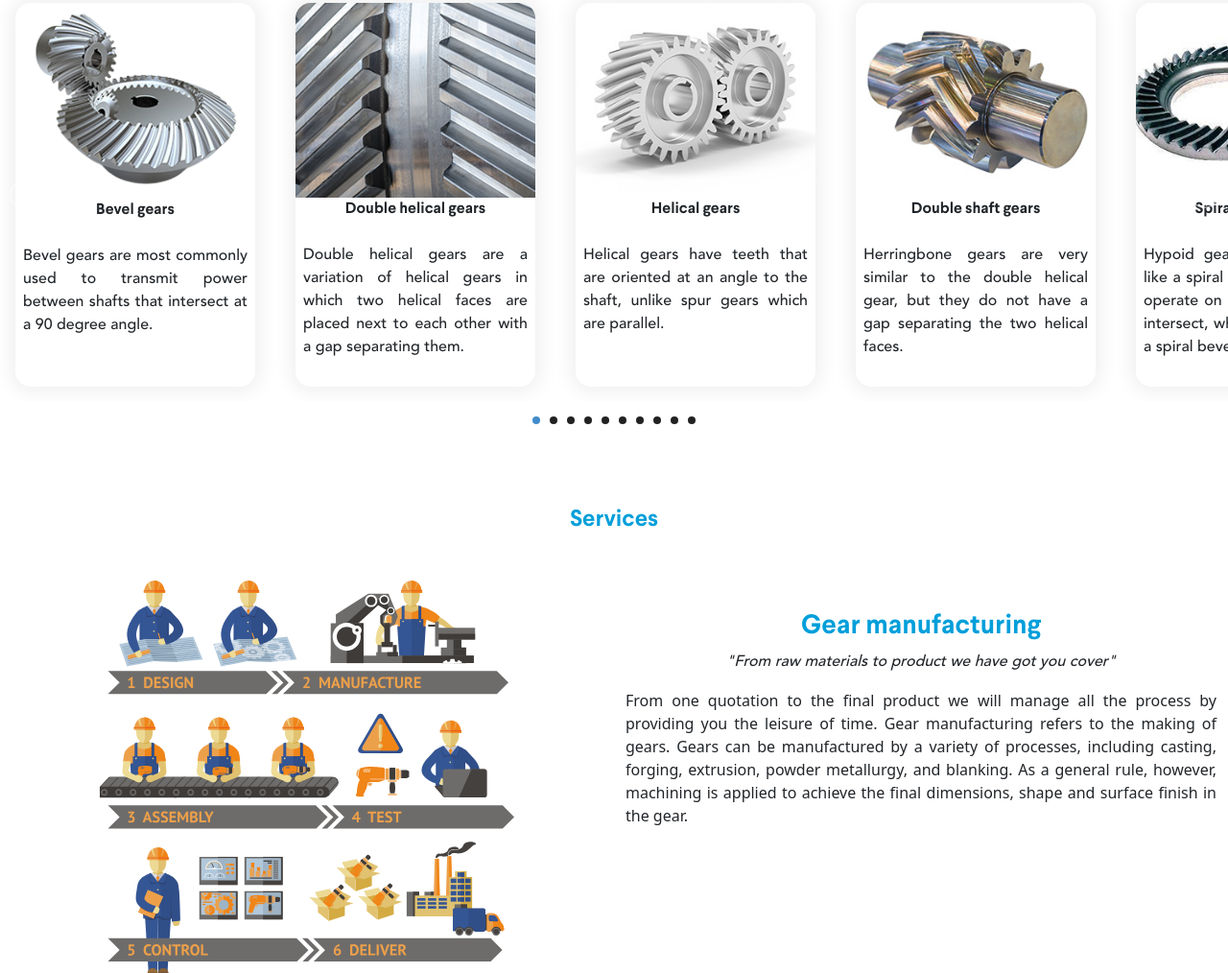
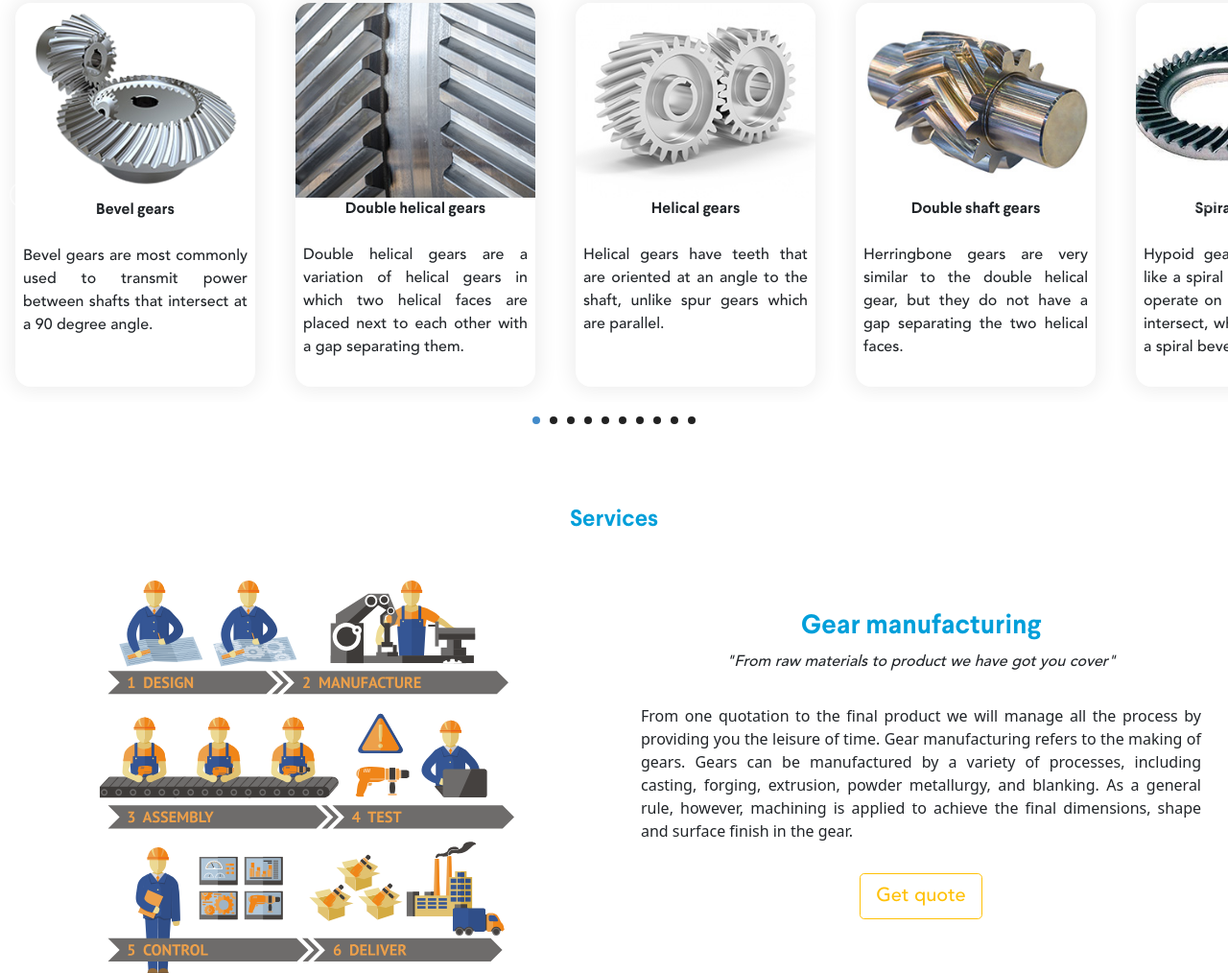
Before and after one commit to niish03/geartech-engineers-web, a plain HTML site: page index.html in a window 1280 px wide. Shown: the part 2822-3836 px from the top of the page at 96% size. Drawn offline with nearby package versions, Linux system fonts and the light colour scheme; no server answers.

Commit message:
Update index.html

```diff
--- a/index.html
+++ b/index.html
@@ -371,8 +371,13 @@
   <div class="col-md-6 ">
     <h3 class="mainfont" style=" color: #009fda; text-align: center; margin-top: 2rem;">Gear manufacturing</h3>
     <p class="subfont" style="text-align: center;"><b><i>"From raw materials to product we have got you cover"</i></b></p>
-    <p style="text-align: justify;">From one quotation to the final product we will manage all the process by providing you the leisure of time. Gear manufacturing refers to the making of gears. Gears can be manufactured by a variety of processes, including casting, forging, extrusion, powder metallurgy, and blanking. As a general rule, however, machining is applied to achieve the final dimensions, shape and surface finish in the gear.</p>
+    <p class="p-md-3" style="text-align: justify;">From one quotation to the final product we will manage all the process by providing you the leisure of time. Gear manufacturing refers to the making of gears. Gears can be manufactured by a variety of processes, including casting, forging, extrusion, powder metallurgy, and blanking. As a general rule, however, machining is applied to achieve the final dimensions, shape and surface finish in the gear.</p>
+    <div style="text-align: center;">
+      <button  type="button" class="btn btn-outline-warning btn-lg subfont">Get
+        quote</button>
+    </div>
   </div>
+
 </div>
   </section>
 <!--service section end-->
```
